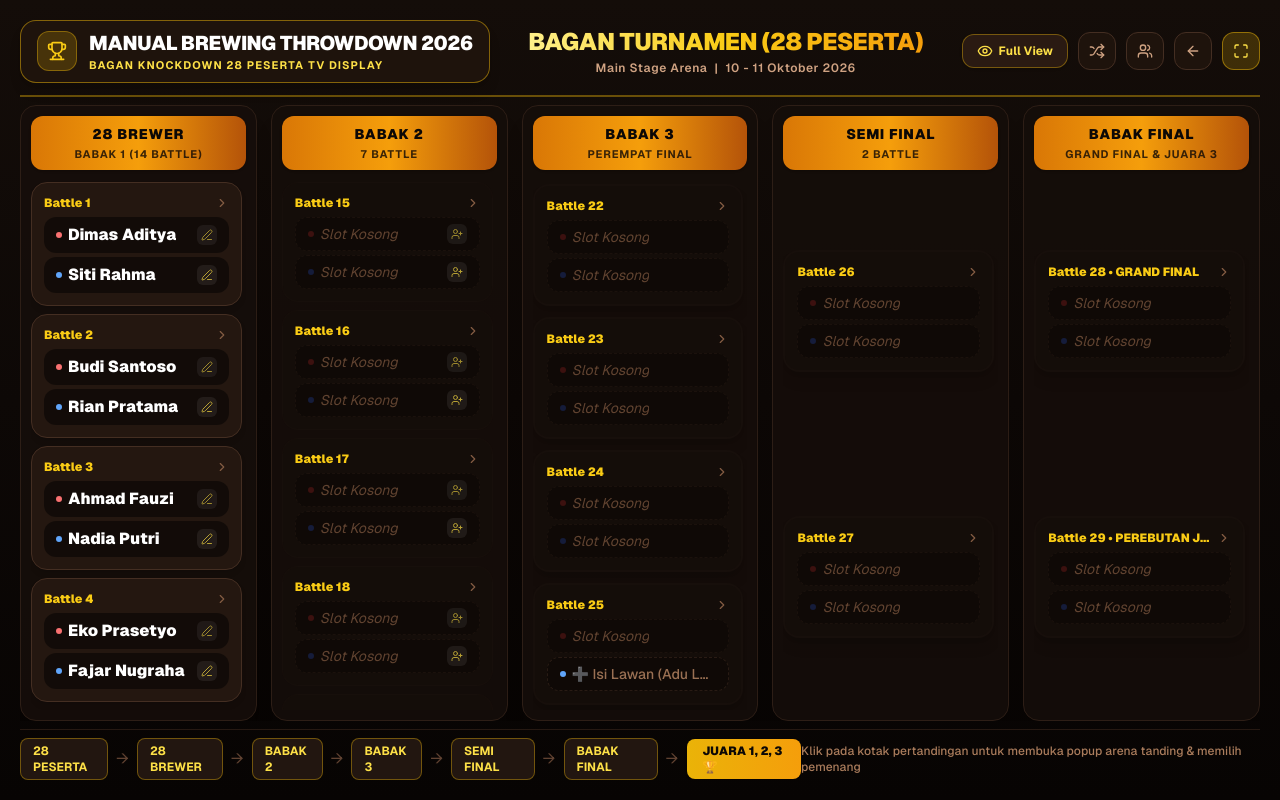
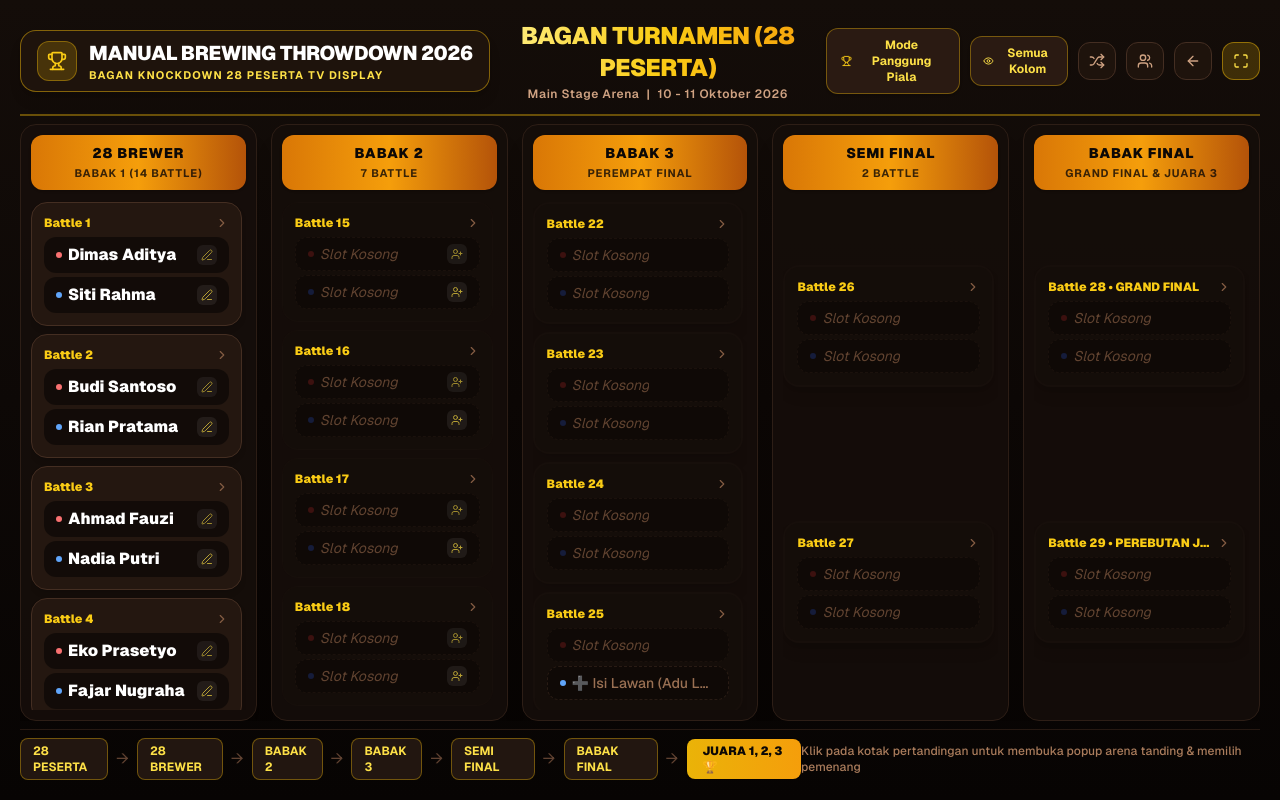
Before and after one commit to ombay86/spinbracket, a Next.js app: page /tournament/trn_sample_28/tv in a window 1280 px wide. Built offline with nearby package versions, Linux system fonts and the light colour scheme; sample sign-in values are in the browser's storage.

Commit message:
feat: enable dynamic bilateral wing trophy view and add manual view switch button

```diff
--- a/src/app/tournament/[id]/tv/page.tsx
+++ b/src/app/tournament/[id]/tv/page.tsx
@@ -28,6 +28,7 @@ import {
   Edit3,
   X,
   Plus,
+  LayoutGrid,
 } from 'lucide-react';
 import { clientDb, Tournament, Match, Participant } from '@/lib/client-db';
 import { WinnerCelebrationModal } from '@/components/WinnerCelebrationModal';
@@ -45,6 +46,7 @@ export default function TvBracketPage() {
   const [loading, setLoading] = useState(true);
   const [isFullscreen, setIsFullscreen] = useState(false);
   const [isFullView, setIsFullView] = useState(false);
+  const [viewPreference, setViewPreference] = useState<'auto' | 'bilateral' | 'linear'>('auto');
 
   // Selected match for adjudication modal
   const [selectedMatch, setSelectedMatch] = useState<Match | null>(null);
@@ -456,25 +458,34 @@ export default function TvBracketPage() {
     });
   };
 
-  // Round detection for Bilateral Wing Mode (Babak 3 & onwards)
-  const r3Index = tournament.rounds.findIndex(
-    (r) =>
-      r.name.toLowerCase().includes('babak 3') ||
-      r.name.toLowerCase().includes('perempat') ||
-      r.name.toLowerCase().includes('quarter')
-  );
-
-  const hasEnteredBabak3 =
-    r3Index >= 0 &&
-    (isRoundCompleted(0) && isRoundCompleted(1) ||
-      isRoundCompleted(r3Index) ||
-      tournament.rounds.slice(r3Index).some((r) => r.matchIds.some((m) => !!tournament.matches[m]?.winnerId)));
-
-  const isBilateralView = !isFullView && hasEnteredBabak3 && tournament.rounds.length >= 4;
-
-  // Linear visible rounds (for before Babak 3 or Full View mode)
+  // Dynamically detect Quarterfinal (Babak 4 Besar), Semifinal, and Final rounds
+  const totalRounds = tournament.rounds.length;
+  const qfRoundIndex = totalRounds >= 3 ? totalRounds - 3 : -1;
+  const semiRoundIndex = totalRounds >= 2 ? totalRounds - 2 : -1;
+  const finalRoundIndex = totalRounds >= 1 ? totalRounds - 1 : -1;
+
+  // Have we entered the 4-besar / QF stage?
+  const hasEnteredQfStage =
+    qfRoundIndex >= 0 &&
+    (
+      // Either all prior rounds (before QF) are completed
+      (qfRoundIndex === 0 || Array.from({ length: qfRoundIndex }).every((_, idx) => isRoundCompleted(idx))) ||
+      // Or any match from QF onwards has a winner or is completed
+      tournament.rounds.slice(qfRoundIndex).some((r) =>
+        r.matchIds.some((m) => !!tournament.matches[m]?.winnerId || tournament.matches[m]?.status === 'completed')
+      )
+    );
+
+  const isBilateralView =
+    viewPreference === 'bilateral'
+      ? true
+      : viewPreference === 'linear'
+      ? false
+      : hasEnteredQfStage && totalRounds >= 3;
+
+  // Linear visible rounds (for before QF or when in Linear Mode)
   const isQuarterFinalOrLater = (rIndex: number) => {
-    if (tournament.rounds.length >= 3 && rIndex >= tournament.rounds.length - 3) return true;
+    if (totalRounds >= 3 && rIndex >= totalRounds - 3) return true;
     return false;
   };
 
@@ -488,9 +499,9 @@ export default function TvBracketPage() {
   const hiddenCount = tournament.rounds.length - displayedRounds.length;
 
   // Rounds partition for Bilateral Wing View
-  const roundBabak3 = r3Index >= 0 ? tournament.rounds[r3Index] : null;
-  const roundSemi = r3Index >= 0 && r3Index + 1 < tournament.rounds.length ? tournament.rounds[r3Index + 1] : null;
-  const roundFinal = r3Index >= 0 && r3Index + 2 < tournament.rounds.length ? tournament.rounds[r3Index + 2] : null;
+  const roundBabak3 = qfRoundIndex >= 0 ? tournament.rounds[qfRoundIndex] : null;
+  const roundSemi = semiRoundIndex >= 0 ? tournament.rounds[semiRoundIndex] : null;
+  const roundFinal = finalRoundIndex >= 0 ? tournament.rounds[finalRoundIndex] : null;
 
   const b3MatchIds = roundBabak3?.matchIds || [];
   const b3LeftIds = b3MatchIds.slice(0, Math.ceil(b3MatchIds.length / 2));
@@ -499,7 +510,7 @@ export default function TvBracketPage() {
   const semiLeftId = roundSemi?.matchIds[0];
   const semiRightId = roundSemi?.matchIds[1];
 
-  const grandFinalMatch = roundFinal ? tournament.matches[roundFinal.matchIds[0]] : null;
+  const grandFinalMatch = roundFinal && roundFinal.matchIds.length > 0 ? tournament.matches[roundFinal.matchIds[0]] : null;
   const thirdPlaceMatch = roundFinal && roundFinal.matchIds.length > 1 ? tournament.matches[roundFinal.matchIds[1]] : null;
 
   // Helper to dynamically calculate consecutive Battle number for any match (including previously labelled bypass matches)
@@ -683,28 +694,44 @@ export default function TvBracketPage() {
 
         {/* Right Action & TV Controls */}
         <div className="flex items-center gap-2.5">
-          {/* Toggle Full View / Bilateral Focus View */}
+          {/* Primary View Toggle: Mode Panggung Piala vs Mode Bagan Kolom */}
           <button
-            onClick={() => setIsFullView((prev) => !prev)}
+            onClick={() => setViewPreference(isBilateralView ? 'linear' : 'bilateral')}
             className={`flex items-center gap-1.5 px-3.5 py-2 rounded-xl border text-xs font-bold transition shadow ${
-              isFullView
-                ? 'bg-gold-500 text-coffee-950 border-gold-400 font-black'
-                : 'bg-[#2a1a12] border-gold-500/40 text-gold-300 hover:bg-[#382318]'
+              isBilateralView
+                ? 'bg-gradient-to-r from-amber-500 to-yellow-500 text-coffee-950 border-yellow-400 font-black shadow-[0_0_15px_rgba(234,179,8,0.4)] hover:brightness-110 active:scale-95'
+                : 'bg-[#2a1a12] border-gold-500/40 text-gold-300 hover:bg-[#382318] active:scale-95'
             }`}
-            title={isFullView ? 'Kembali ke Bagan Simetris Kiri-Kanan' : 'Tampilkan Semua Kolom Lengkap'}
+            title={isBilateralView ? 'Beralih ke Bagan Kolom Linier' : 'Beralih ke Panggung Piala Simetris'}
           >
-            {isFullView ? (
+            {isBilateralView ? (
               <>
-                <EyeOff className="w-4 h-4" />
-                <span>Bagan Kiri-Kanan</span>
+                <LayoutGrid className="w-4 h-4" />
+                <span>Mode Bagan Kolom</span>
               </>
             ) : (
               <>
-                <Eye className="w-4 h-4" />
-                <span>Full View {hiddenCount > 0 ? `(+${hiddenCount})` : ''}</span>
+                <Trophy className="w-4 h-4 text-yellow-400" />
+                <span>Mode Panggung Piala</span>
               </>
             )}
           </button>
+
+          {/* Secondary Toggle: Full View (only active in linear column mode) */}
+          {!isBilateralView && (
+            <button
+              onClick={() => setIsFullView((prev) => !prev)}
+              className={`flex items-center gap-1.5 px-3 py-2 rounded-xl border text-xs font-bold transition shadow ${
+                isFullView
+                  ? 'bg-gold-500 text-coffee-950 border-gold-400 font-black'
+                  : 'bg-[#2a1a12] border-gold-500/40 text-gold-300 hover:bg-[#382318]'
+              }`}
+              title={isFullView ? 'Sembunyikan Babak Selesai' : 'Tampilkan Semua Kolom Lengkap'}
+            >
+              {isFullView ? <EyeOff className="w-4 h-4" /> : <Eye className="w-4 h-4" />}
+              <span>{isFullView ? 'Fokus Aktif' : `Semua Kolom ${hiddenCount > 0 ? `(+${hiddenCount})` : ''}`}</span>
+            </button>
+          )}
 
           {tournament.winners?.first && (
             <button
@@ -760,22 +787,28 @@ export default function TvBracketPage() {
         <div className="flex-1 w-full grid grid-cols-12 gap-3.5 items-stretch my-2 overflow-hidden">
           {/* SAYAP KIRI (Cols 1-4) */}
           <div className="col-span-4 flex items-stretch gap-3 h-full">
-            {/* Column 1: Babak 3 Kiri (Battle 22 & 23) */}
+            {/* Column 1: Babak Perempat Final Kiri */}
             <div className="flex-1 flex flex-col h-full bg-[#160e0a]/90 rounded-2xl border border-coffee-800 p-2.5 shadow-xl">
               <div className="text-center bg-gradient-to-r from-amber-700 via-amber-600 to-amber-700 text-coffee-950 uppercase py-2 px-2 rounded-xl mb-2 font-black text-xs md:text-sm shadow">
-                <div>BABAK 3 (KIRI)</div>
-                <div className="text-[10px] text-coffee-950/80 font-bold">PEREMPAT FINAL</div>
+                <div>{roundBabak3?.name ? `${roundBabak3.name} (KIRI)` : 'BABAK KIRI'}</div>
+                <div className="text-[10px] text-coffee-950/80 font-bold">
+                  {b3LeftIds.length > 0 ? `${b3LeftIds.length} BATTLE • PEREMPAT FINAL` : 'PEREMPAT FINAL'}
+                </div>
               </div>
               <div className="flex-1 flex flex-col justify-around gap-2 overflow-y-auto pr-1 column-scrollbar">
                 {b3LeftIds.map((mId) => renderMatchCard(tournament.matches[mId], 'normal'))}
               </div>
             </div>
 
-            {/* Column 2: Semifinal Kiri (Battle 25) */}
+            {/* Column 2: Semifinal Kiri */}
             <div className="flex-1 flex flex-col h-full bg-[#180f0a]/90 rounded-2xl border border-gold-500/40 p-2.5 shadow-xl">
               <div className="text-center bg-gradient-to-r from-gold-500 via-amber-400 to-gold-600 text-coffee-950 uppercase py-2 px-2 rounded-xl mb-2 font-black text-xs md:text-sm shadow">
                 <div>SEMIFINAL 1</div>
-                <div className="text-[10px] text-coffee-950/80 font-bold">BATTLE 25</div>
+                <div className="text-[10px] text-coffee-950/80 font-bold">
+                  {semiLeftId && tournament.matches[semiLeftId]
+                    ? getMatchDisplayLabel(tournament.matches[semiLeftId]).toUpperCase()
+                    : 'SEMIFINAL 1'}
+                </div>
               </div>
               <div className="flex-1 flex flex-col justify-center gap-2 overflow-y-auto pr-1 column-scrollbar">
                 {semiLeftId && renderMatchCard(tournament.matches[semiLeftId], 'prominent')}
@@ -837,7 +870,7 @@ export default function TvBracketPage() {
                   </div>
 
                   <div className="grid grid-cols-2 gap-2 text-center">
-                    {/* Finalis A (Pemenang Battle 25) */}
+                    {/* Finalis A */}
                     <div
                       className={`p-2 rounded-xl flex flex-col items-center justify-center ${
                         grandFinalMatch.winnerId === grandFinalMatch.participantA?.participantId
@@ -847,7 +880,10 @@ export default function TvBracketPage() {
                     >
                       <span className="text-[10px] font-bold text-red-400 uppercase">SUDUT MERAH</span>
                       <span className="text-xs md:text-sm font-black truncate max-w-full">
-                        {grandFinalMatch.participantA?.name || 'Pemenang Battle 25'}
+                        {grandFinalMatch.participantA?.name ||
+                          (semiLeftId && tournament.matches[semiLeftId]
+                            ? `Pemenang ${getMatchDisplayLabel(tournament.matches[semiLeftId])}`
+                            : 'Pemenang Semifinal 1')}
                       </span>
                       {grandFinalMatch.winnerId === grandFinalMatch.participantA?.participantId && (
                         <span className="text-[10px] mt-0.5 font-black uppercase text-coffee-950">🏆 JUARA 1</span>
@@ -857,7 +893,7 @@ export default function TvBracketPage() {
                       )}
                     </div>
 
-                    {/* Finalis B (Pemenang Battle 26) */}
+                    {/* Finalis B */}
                     <div
                       className={`p-2 rounded-xl flex flex-col items-center justify-center ${
                         grandFinalMatch.winnerId === grandFinalMatch.participantB?.participantId
@@ -867,7 +903,10 @@ export default function TvBracketPage() {
                     >
                       <span className="text-[10px] font-bold text-blue-400 uppercase">SUDUT BIRU</span>
                       <span className="text-xs md:text-sm font-black truncate max-w-full">
-                        {grandFinalMatch.participantB?.name || 'Pemenang Battle 26'}
+                        {grandFinalMatch.participantB?.name ||
+                          (semiRightId && tournament.matches[semiRightId]
+                            ? `Pemenang ${getMatchDisplayLabel(tournament.matches[semiRightId])}`
+                            : 'Pemenang Semifinal 2')}
                       </span>
                       {grandFinalMatch.winnerId === grandFinalMatch.participantB?.participantId && (
                         <span className="text-[10px] mt-0.5 font-black uppercase text-coffee-950">🏆 JUARA 1</span>
@@ -912,9 +951,16 @@ export default function TvBracketPage() {
                           : 'bg-black/50 text-white'
                       }`}
                     >
-                      <span className="text-[9px] font-bold text-red-400 uppercase">KALAH BATTLE 25</span>
+                      <span className="text-[9px] font-bold text-red-400 uppercase">
+                        {semiLeftId && tournament.matches[semiLeftId]
+                          ? `KALAH ${getMatchDisplayLabel(tournament.matches[semiLeftId]).toUpperCase()}`
+                          : 'KALAH SEMIFINAL 1'}
+                      </span>
                       <span className="text-xs font-black truncate max-w-full">
-                        {thirdPlaceMatch.participantA?.name || 'Kalah Battle 25'}
+                        {thirdPlaceMatch.participantA?.name ||
+                          (semiLeftId && tournament.matches[semiLeftId]
+                            ? `Kalah ${getMatchDisplayLabel(tournament.matches[semiLeftId])}`
+                            : 'Kalah Semifinal 1')}
                       </span>
                       {thirdPlaceMatch.winnerId === thirdPlaceMatch.participantA?.participantId && (
                         <span className="text-[9px] mt-0.5 font-black uppercase text-coffee-950">🥉 JUARA 3</span>
@@ -928,9 +974,16 @@ export default function TvBracketPage() {
                           : 'bg-black/50 text-white'
                       }`}
                     >
-                      <span className="text-[9px] font-bold text-blue-400 uppercase">KALAH BATTLE 26</span>
+                      <span className="text-[9px] font-bold text-blue-400 uppercase">
+                        {semiRightId && tournament.matches[semiRightId]
+                          ? `KALAH ${getMatchDisplayLabel(tournament.matches[semiRightId]).toUpperCase()}`
+                          : 'KALAH SEMIFINAL 2'}
+                      </span>
                       <span className="text-xs font-black truncate max-w-full">
-                        {thirdPlaceMatch.participantB?.name || 'Kalah Battle 26'}
+                        {thirdPlaceMatch.participantB?.name ||
+                          (semiRightId && tournament.matches[semiRightId]
+                            ? `Kalah ${getMatchDisplayLabel(tournament.matches[semiRightId])}`
+                            : 'Kalah Semifinal 2')}
                       </span>
                       {thirdPlaceMatch.winnerId === thirdPlaceMatch.participantB?.participantId && (
                         <span className="text-[9px] mt-0.5 font-black uppercase text-coffee-950">🥉 JUARA 3</span>
@@ -945,29 +998,39 @@ export default function TvBracketPage() {
             <div className="relative z-10 pt-1 text-center border-t border-gold-500/30">
               <div className="text-[11px] font-bold text-gold-300 flex items-center justify-center gap-1.5">
                 <Sparkles className="w-3.5 h-3.5 text-gold-400" />
-                <span>Pemenang Battle 25 vs 26 diadu untuk Juara 1 & 2 • Kalah untuk Juara 3</span>
+                <span>
+                  {semiLeftId && semiRightId && tournament.matches[semiLeftId] && tournament.matches[semiRightId]
+                    ? `Pemenang ${getMatchDisplayLabel(tournament.matches[semiLeftId])} vs ${getMatchDisplayLabel(tournament.matches[semiRightId])} diadu untuk Juara 1 & 2 • Kalah untuk Juara 3`
+                    : 'Pemenang Semifinal diadu untuk Juara 1 & 2 • Kalah untuk Juara 3'}
+                </span>
               </div>
             </div>
           </div>
 
           {/* SAYAP KANAN (Cols 9-12) */}
           <div className="col-span-4 flex items-stretch gap-3 h-full">
-            {/* Column 3: Semifinal Kanan (Battle 26) */}
+            {/* Column 3: Semifinal Kanan */}
             <div className="flex-1 flex flex-col h-full bg-[#180f0a]/90 rounded-2xl border border-gold-500/40 p-2.5 shadow-xl">
               <div className="text-center bg-gradient-to-r from-gold-500 via-amber-400 to-gold-600 text-coffee-950 uppercase py-2 px-2 rounded-xl mb-2 font-black text-xs md:text-sm shadow">
                 <div>SEMIFINAL 2</div>
-                <div className="text-[10px] text-coffee-950/80 font-bold">BATTLE 26</div>
+                <div className="text-[10px] text-coffee-950/80 font-bold">
+                  {semiRightId && tournament.matches[semiRightId]
+                    ? getMatchDisplayLabel(tournament.matches[semiRightId]).toUpperCase()
+                    : 'SEMIFINAL 2'}
+                </div>
               </div>
               <div className="flex-1 flex flex-col justify-center gap-2 overflow-y-auto pr-1 column-scrollbar">
                 {semiRightId && renderMatchCard(tournament.matches[semiRightId], 'prominent')}
               </div>
             </div>
 
-            {/* Column 4: Babak 3 Kanan (Battle 24 & Bypass) */}
+            {/* Column 4: Babak Perempat Final Kanan */}
             <div className="flex-1 flex flex-col h-full bg-[#160e0a]/90 rounded-2xl border border-coffee-800 p-2.5 shadow-xl">
               <div className="text-center bg-gradient-to-r from-amber-700 via-amber-600 to-amber-700 text-coffee-950 uppercase py-2 px-2 rounded-xl mb-2 font-black text-xs md:text-sm shadow">
-                <div>BABAK 3 (KANAN)</div>
-                <div className="text-[10px] text-coffee-950/80 font-bold">PEREMPAT FINAL</div>
+                <div>{roundBabak3?.name ? `${roundBabak3.name} (KANAN)` : 'BABAK KANAN'}</div>
+                <div className="text-[10px] text-coffee-950/80 font-bold">
+                  {b3RightIds.length > 0 ? `${b3RightIds.length} BATTLE • PEREMPAT FINAL` : 'PEREMPAT FINAL'}
+                </div>
               </div>
               <div className="flex-1 flex flex-col justify-around gap-2 overflow-y-auto pr-1 column-scrollbar">
                 {b3RightIds.map((mId) => renderMatchCard(tournament.matches[mId], 'normal'))}
```
